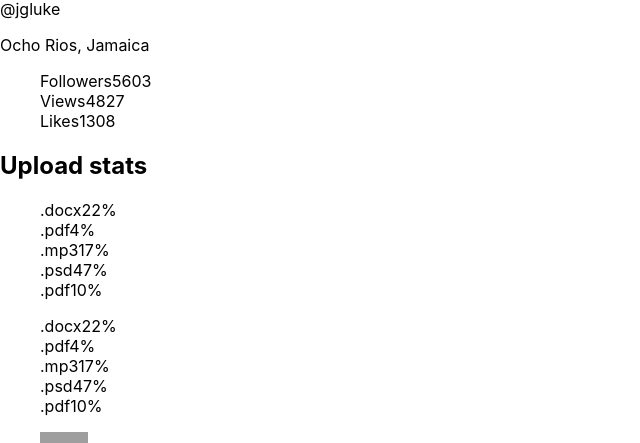
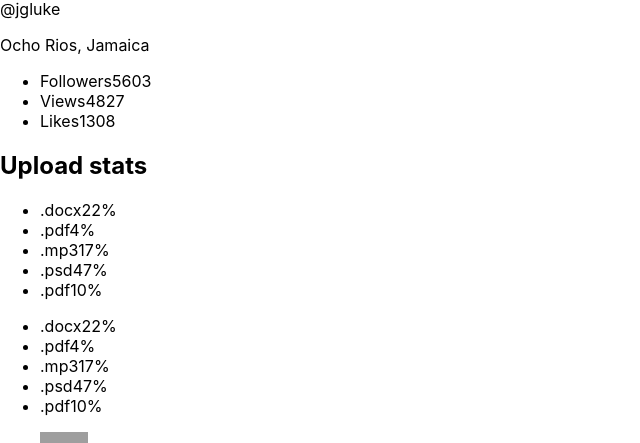
Before and after one commit to Mr-Serzh/goit-react-hw-01-components, a React (Create React App) app: page / in a window 1280 px wide. Shown: the part 357-800 px from the top of the page, without its empty margins (0-640 px from the left). Built offline with nearby package versions, Linux system fonts and the light colour scheme; grey boxes are pictures that could not be loaded; the HTML template or start-up script is replaced by a standard one.

Commit message:
Update index.css

```diff
--- a/src/index.css
+++ b/src/index.css
@@ -11,18 +11,3 @@ code {
   font-family: source-code-pro, Menlo, Monaco, Consolas, 'Courier New',
     monospace;
 }
-
-img {
-  display: inline-block;
-  max-width: 100%;
-  height: auto;
-}
-
-.container {
-  text-align: center;
-}
-
-ul,
-li {
-  list-style: none;
-}
```
